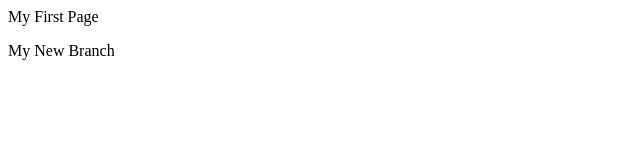
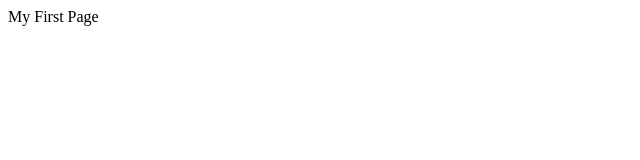
Before and after one commit to bibekrjbaral/L3, a plain HTML site: page index.html in a window 1280 px wide. Shown: the whole page, without its empty margins (0-640 px from the left). Drawn offline with Linux system fonts and the light colour scheme.

Commit message:
new-branch

```diff
--- a/index.html
+++ b/index.html
@@ -5,6 +5,5 @@
 
   <body>
     My First Page
-    <p>My New Branch</p>
   </body>
 </html>
```
